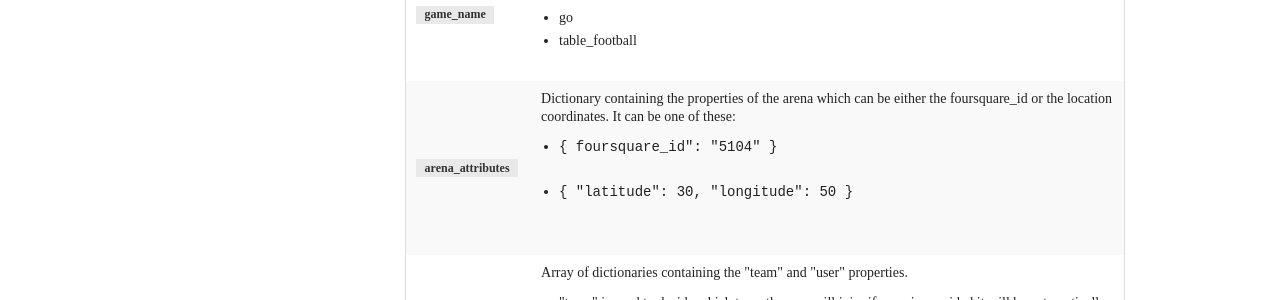
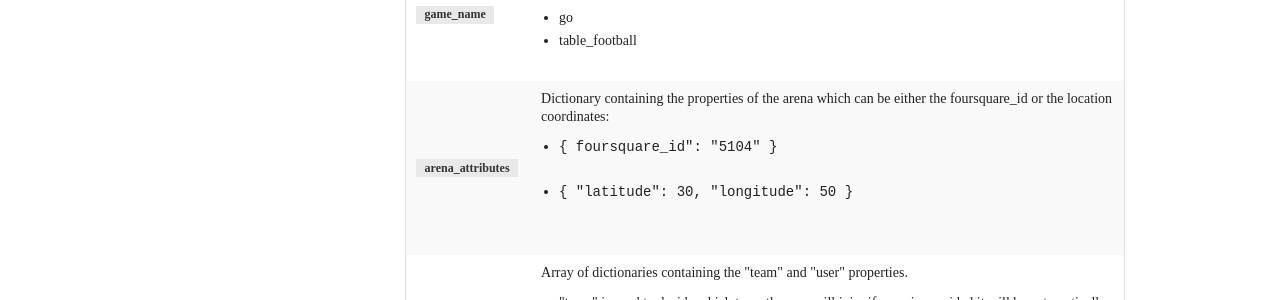
Before and after one commit to matteodepalo/playround-developer, a Jekyll site: the page built from index.html, in a window 1280 px wide and 900 px high, scrolled down 5710 px. Shown: the part 122-422 px from the top of the window. Built offline with Jekyll 4.4.1, drawn with Linux system fonts in a browser that asks for light colours; some web fonts are replaced.

Commit message:
Fixed english

```diff
--- a/_includes/rounds.html
+++ b/_includes/rounds.html
@@ -158,7 +158,7 @@ HTTP/1.1 200 Success
       <tr>
         <td><span class="parameter">arena_attributes</span></td>
         <td>
-          Dictionary containing the properties of the arena which can be either the foursquare_id or the location coordinates. It can be one of these:
+          Dictionary containing the properties of the arena which can be either the foursquare_id or the location coordinates:
           <ul>
             <li>
               <pre>
```
